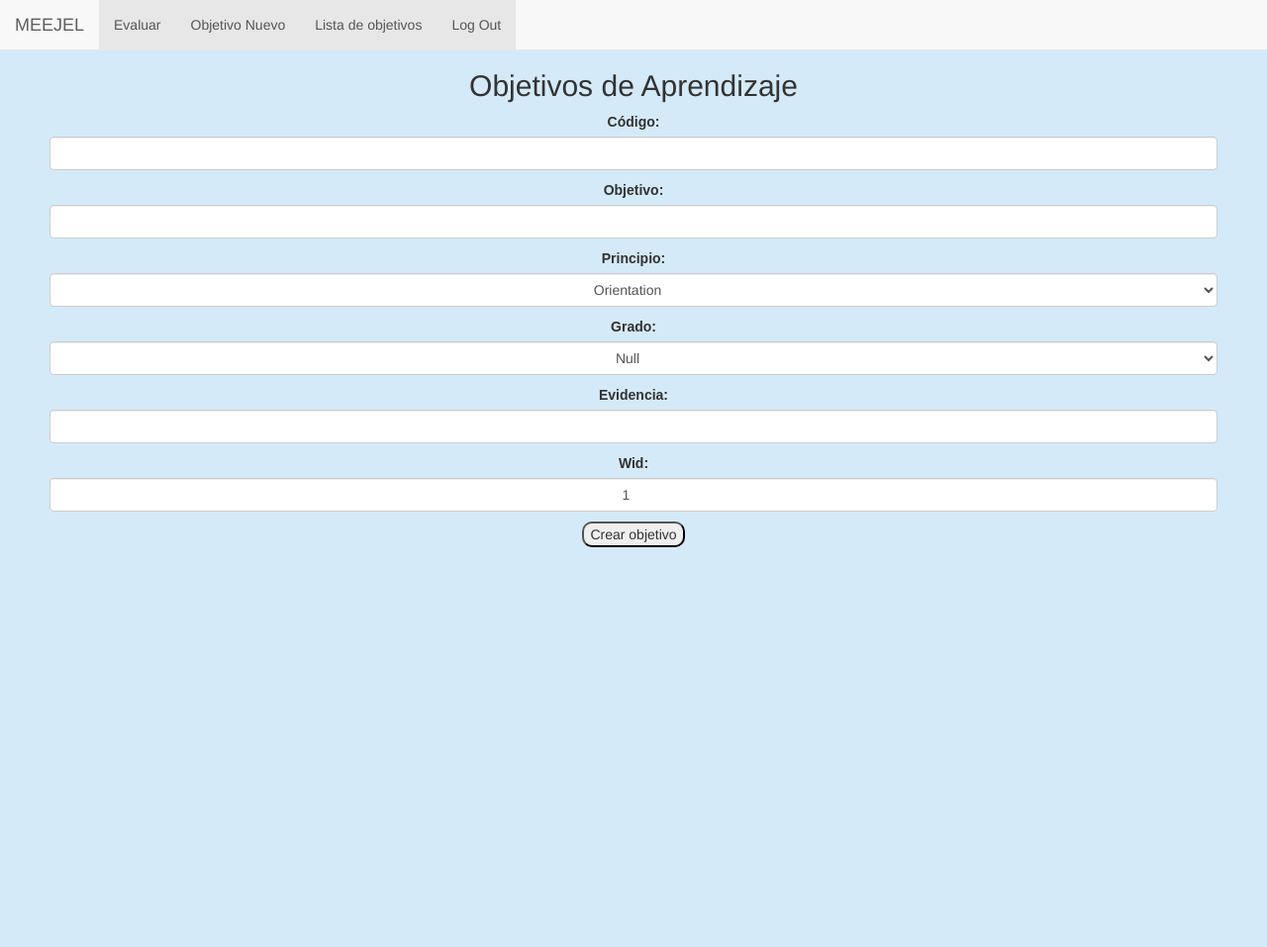
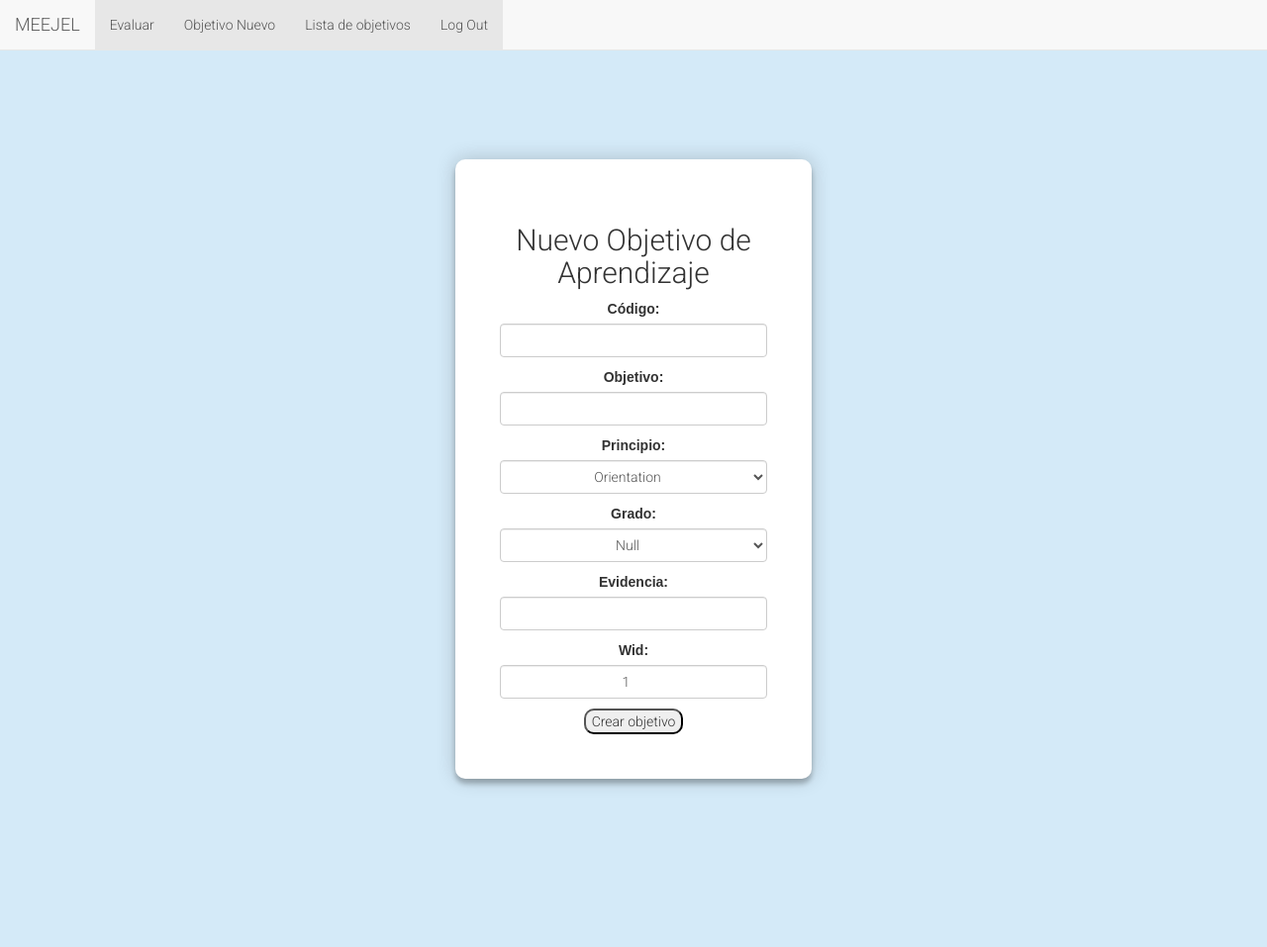
Before and after one commit to marteoma/FrameworkGamificacion, a Django app: page /objetivos in a window 1280 px wide. Shown: the whole page at 99% size. Before the commit the page ends 553 px from the top, so only its background shows below. Run offline with Django 3.2, Linux system fonts and the light colour scheme; some libraries are stand-ins or nearby versions.

Commit message:
Dont Merge

```diff
--- a/framework/templates/framework/base.html
+++ b/framework/templates/framework/base.html
@@ -5,7 +5,7 @@
     <title>Framework Gamificacion</title>
     <link rel="stylesheet" href="//maxcdn.bootstrapcdn.com/bootstrap/3.3.2/css/bootstrap.min.css">
     <style>
-    * {
+    *{
         text-align: center;
     }
 
@@ -21,7 +21,7 @@
         border-radius: 10px;
     }
     body {
-        padding:50px;
+        padding:70px;
         display:flex;
         flex-direction:column;
         background-color:#d4eaf8;
@@ -35,15 +35,15 @@
       border-collapse: collapse;
       padding: 0.3em;
       caption-side: bottom;
-      border-radius: 10px;
-      -moz-border-radius-bottomright: 10px;
+      box-shadow: 0 0 20px 0 rgba(0, 0, 0, 0.2), 0 5px 5px 0 rgba(0, 0, 0, 0.24);
       margin: auto;
     }
    td {
+    border: solid #eee;
     width: 0%;
      text-align: center;
      vertical-align: top;
-     border: 1px solid;
+     border: 1px solid white;
      border-collapse: collapse;
      padding: 0.3em;
      caption-side: bottom;
@@ -54,7 +54,6 @@
      padding: 0.3em;
      color: #000;
      background: #000;
-
     }
 
     h4{
@@ -62,13 +61,12 @@
       font-size: 40px;
     }
     th {
-
      background-color: white;
      font-family: Arial;
      width: 0%;
      text-align: center;
      vertical-align: top;
-     border: 1px solid;
+     border: 1px solid white;
      border-collapse: collapse;
      padding: 0.3em;
      caption-side: bottom;
--- a/framework/templates/framework/objetivos_aprendizaje.html
+++ b/framework/templates/framework/objetivos_aprendizaje.html
@@ -1,11 +1,69 @@
 {% extends 'framework/base.html' %}
 {% block content%}
-<center>
-<h2>Objetivos de Aprendizaje</h2>
-<form method="POST">
-    {% csrf_token %}
-    {{ form.as_p}}
-    <button type="submit">Crear objetivo</button>
-</form>
-</center>
+<style>
+/* Center the loader */
+@import url(https://fonts.googleapis.com/css?family=Roboto:300);
+
+body{
+  font-family: "Roboto", sans-serif;
+  -webkit-font-smoothing: antialiased;
+  -moz-osx-font-smoothing: grayscale;
+}
+.new-obj{
+    width: 360px;
+    padding: 8% 0 0;
+    margin: auto;
+}
+.form{
+  position: relative;
+  z-index: 1;
+  background: #FFFFFF;
+  max-width: 800px;
+  margin: 0 auto 100px;
+  padding: 45px;
+  text-align: center;
+  box-shadow: 0 0 20px 0 rgba(0, 0, 0, 0.2), 0 5px 5px 0 rgba(0, 0, 0, 0.24);
+  border-radius:10px;
+}
+
+.form button:hover,.form button:active,.form button:focus {
+  background: #d4eaf8;
+  max-width: 200px;
+  max-height: 800px;
+  border-radius: 10px;
+}
+
+.container .info {
+  margin: 50px auto;
+  text-align: center;
+}
+.container .info h1 {
+  margin: 0 0 15px;
+  padding: 0;
+  font-size: 36px;
+  font-weight: 300;
+  color: #d4eaf8;
+}
+.container .info span {
+  color: #d4eaf8;
+  font-size: 12px;
+}
+.container .info span a {
+  color: #d4eaf8;
+  text-decoration: none;
+}
+.container .info span .fa {
+  color: #d4eaf8;
+}
+</style>
+<div class = "new-obj">
+    <div class="form">
+        <form method="POST" class=".new-form">
+            <h2>Nuevo Objetivo de Aprendizaje</h2>
+            {% csrf_token %}
+            {{ form.as_p}}
+            <button type="submit" value="Crear objetivo">Crear objetivo</button>
+        </form>
+    </div>
+</div>
 {% endblock %}
--- a/framework/templates/framework/register.html
+++ b/framework/templates/framework/register.html
@@ -146,8 +146,8 @@ body {
 <div class="register-page">
   <div class = "form">
     <div style="display:none;" id="myDiv" class="animate-bottom">
-      <form action="{% url 'framework:register' %}" method="POST" class=".register-form ">
-        <h2>MEEJEL</h2>
+      <form action="{% url 'framework:register' %}" method="POST" class=".register-form">
+        <h2>REGISTRATE</h2>
         {% csrf_token %}
         {{form.as_p}}
         <button type="submit" value="REGISTRAR">REGISTRAR</button>
@@ -164,6 +164,7 @@ function rotation() {
 
 function showPage() {
   document.getElementById("myDiv").style.display = "block";
+  document.getElementById("loader").style.display = "none";
 }
 
 </script>
```
Lines whose indentation alone changed are shown as unchanged.
